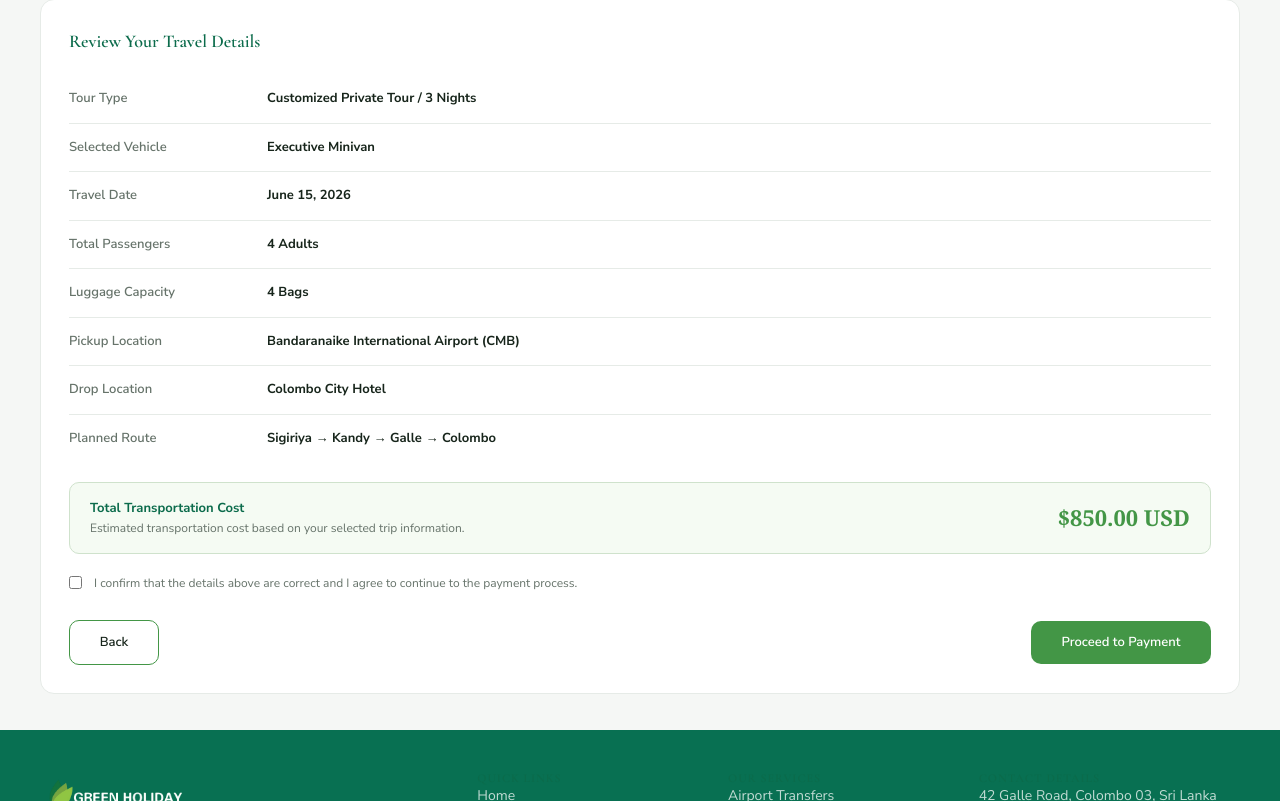
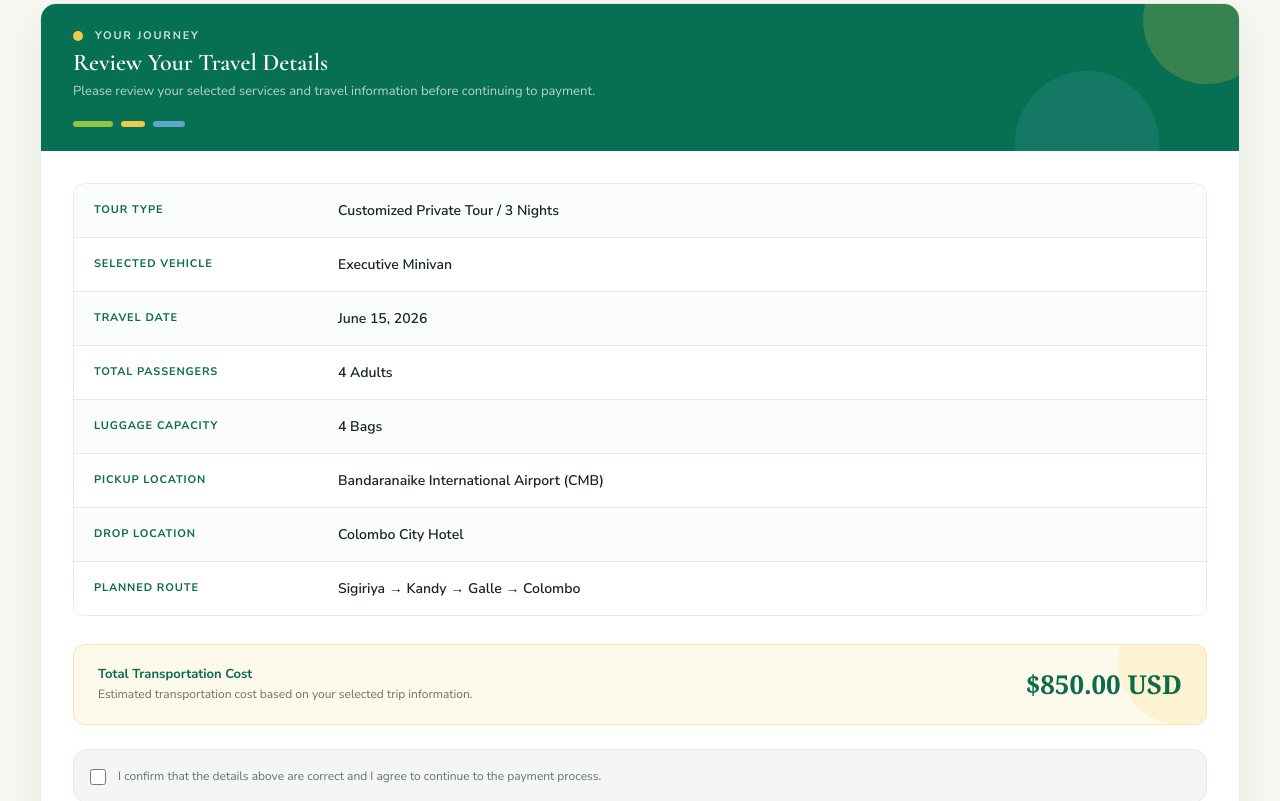
Before and after one commit to HansiHimasara/green-holiday-centre, a Next.js app: page /customer/booking/summary in a window 1280 px wide. Shown: the part 299-1100 px from the top of the page. Built offline with nearby package versions, Linux system fonts and the light colour scheme.

Commit message:
refactor: refine customer details and booking summary layouts

```diff
--- a/app/customer/booking/customer-details/page.tsx
+++ b/app/customer/booking/customer-details/page.tsx
@@ -5,6 +5,7 @@ import ServiceTabs from "@/components/bookings/ServiceTabs";
 import Input from "@/components/ui/Input";
 import Textarea from "@/components/ui/Textarea";
 import Button from "@/components/ui/Button";
+import DecorativePattern from "@/components/ui/DecorativePattern";
 
 export default function CustomerDetailsPage() {
   return (
@@ -12,11 +13,15 @@ export default function CustomerDetailsPage() {
       {/* ==========================================
           TOP WHITE AREA
       ========================================== */}
-      <section className="bg-white">
+      <section className="relative overflow-hidden bg-white">
+
+        <div className="relative z-10">
+          {/* Service Tabs */}
           <div className="mx-auto w-full max-w-[1280px] px-6 pt-7 md:px-10">
             <ServiceTabs active="airport-transfer" />
           </div>
 
+          {/* Step Header */}
           <div className="mt-10 border-b border-[var(--border-light)]">
             <div className="mx-auto w-full max-w-[1280px] px-6 pb-6 md:px-10">
               <BookingStepHeader
@@ -26,41 +31,50 @@ export default function CustomerDetailsPage() {
               />
             </div>
           </div>
+        </div>
       </section>
 
       {/* ==========================================
           FORM AREA
       ========================================== */}
-      <section className="bg-[#F5F7F5] py-9">
-        <div className="mx-auto w-full max-w-[1280px] px-6 md:px-10">
+      <section className="relative overflow-hidden bg-[#F5F7F5] py-10">
+        <DecorativePattern position="bottom-right" />
+
+        <div className="relative z-10 mx-auto w-full max-w-[1280px] px-6 md:px-10">
           <div className="space-y-8">
+            {/* Full Name */}
             <Input
               label="Full Name"
               placeholder="Enter your full name"
             />
 
+            {/* Email */}
             <Input
               label="Email Address"
               type="email"
               placeholder="Enter your email address"
             />
 
+            {/* WhatsApp */}
             <Input
               label="WhatsApp Contact Number"
               type="tel"
               placeholder="+94 77 123 4567"
             />
 
+            {/* Passport */}
             <Input
               label="Passport Number"
               placeholder="Enter passport number"
             />
 
+            {/* Special Requests */}
             <Textarea
               label="Special Requests / Notes About Your Requirements"
               placeholder="Specify any special requests, medical requirements, child seat requirements, or anything else..."
             />
 
+            {/* Navigation */}
             <div className="flex items-center justify-between pt-1">
               <Button
                 href="/customer/booking/airport-transfer"
--- a/app/customer/booking/summary/page.tsx
+++ b/app/customer/booking/summary/page.tsx
@@ -3,39 +3,48 @@ import BookingStepHeader from "@/components/bookings/BookingStepHeader";
 import ServiceTabs from "@/components/bookings/ServiceTabs";
 
 import Button from "@/components/ui/Button";
+import DecorativePattern from "@/components/ui/DecorativePattern";
 
 const summaryItems = [
   {
     label: "Tour Type",
     value: "Customized Private Tour / 3 Nights",
+    color: "green",
   },
   {
     label: "Selected Vehicle",
     value: "Executive Minivan",
+    color: "yellow",
   },
   {
     label: "Travel Date",
     value: "June 15, 2026",
+    color: "green",
   },
   {
     label: "Total Passengers",
     value: "4 Adults",
+    color: "yellow",
   },
   {
     label: "Luggage Capacity",
     value: "4 Bags",
+    color: "green",
   },
   {
     label: "Pickup Location",
     value: "Bandaranaike International Airport (CMB)",
+    color: "blue",
   },
   {
     label: "Drop Location",
     value: "Colombo City Hotel",
+    color: "blue",
   },
   {
     label: "Planned Route",
     value: "Sigiriya → Kandy → Galle → Colombo",
+    color: "blue",
   },
 ];
 
@@ -45,11 +54,15 @@ export default function BookingSummaryPage() {
       {/* ==========================================
           TOP WHITE AREA
       ========================================== */}
-      <section className="bg-white">
+      <section className="relative overflow-hidden bg-white">
+
+        <div className="relative z-10">
+          {/* Service Tabs */}
           <div className="mx-auto w-full max-w-[1280px] px-6 pt-7 md:px-10">
             <ServiceTabs active="airport-transfer" />
           </div>
 
+          {/* Step Header */}
           <div className="mt-10 border-b border-[var(--border-light)]">
             <div className="mx-auto w-full max-w-[1280px] px-6 pb-6 md:px-10">
               <BookingStepHeader
@@ -59,61 +72,171 @@ export default function BookingSummaryPage() {
               />
             </div>
           </div>
+        </div>
       </section>
 
       {/* ==========================================
           SUMMARY AREA
       ========================================== */}
-      <section className="bg-[#F5F7F5] py-9">
-        <div className="mx-auto w-full max-w-[1280px] px-6 md:px-10">
-          <div className="rounded-lg border border-[var(--border-light)] bg-white p-6 md:p-7">
-            <h2 className="text-[18px] font-bold text-[var(--green-dark)]">
+      <section className="relative overflow-hidden bg-[#F8F7F1] py-10">
+
+        <div className="relative z-10 mx-auto w-full max-w-[1280px] px-6 md:px-10">
+          {/* ==========================================
+              MAIN SUMMARY CARD
+          ========================================== */}
+          <div className="overflow-hidden rounded-2xl border border-[var(--border-light)] bg-white shadow-[0_15px_45px_rgba(7,91,69,0.08)]">
+            {/* ==========================================
+                COLOUR HEADER
+            ========================================== */}
+            <div className="relative overflow-hidden bg-[var(--green-deep)] px-6 py-6 md:px-8">
+              {/* Decorative circles */}
+              <div className="absolute -right-8 -top-12 h-32 w-32 rounded-full bg-[var(--yellow-golden)]/20" />
+
+              <div className="absolute -bottom-16 right-20 h-36 w-36 rounded-full bg-[var(--sky-blue)]/15" />
+
+              <div className="relative z-10">
+                <div className="flex items-center gap-3">
+                  <span className="h-2.5 w-2.5 rounded-full bg-[var(--yellow-golden)]" />
+
+                  <p className="text-[11px] font-bold uppercase tracking-[0.16em] text-white/80">
+                    Your Journey
+                  </p>
+                </div>
+
+                <h2 className="mt-2 font-serif text-[24px] font-semibold !text-white">
                   Review Your Travel Details
                 </h2>
 
-            {/* Summary Rows */}
-            <div className="mt-5 divide-y divide-[var(--border-light)]">
-              {summaryItems.map((item) => (
+                <p className="mt-1 max-w-[600px] text-[13px] leading-5 text-white/70">
+                  Please review your selected services and travel information
+                  before continuing to payment.
+                </p>
+              </div>
+
+              {/* Three colour indicators */}
+              <div className="relative z-10 mt-5 flex items-center gap-2">
+                <span className="h-1.5 w-10 rounded-full bg-[var(--green-light)]" />
+                <span className="h-1.5 w-6 rounded-full bg-[var(--yellow-golden)]" />
+                <span className="h-1.5 w-8 rounded-full bg-[var(--sky-blue)]" />
+              </div>
+            </div>
+
+            {/* ==========================================
+                SUMMARY DETAILS
+            ========================================== */}
+            <div className="p-6 md:p-8">
+              <div className="overflow-hidden rounded-xl border border-[var(--green-primary)]/15">
+                {summaryItems.map((item, index) => (
                   <div
                     key={item.label}
-                  className="grid gap-2 py-3.5 text-[13px] sm:grid-cols-[190px_1fr]"
+                    className={`
+                      flex
+                      flex-col
+                      gap-1
+                      px-5
+                      py-4
+                      sm:grid
+                      sm:grid-cols-[220px_1fr]
+                      sm:items-center
+                      sm:gap-6
+                      ${
+                        index !== summaryItems.length - 1
+                          ? "border-b border-[var(--border-light)]"
+                          : ""
+                      }
+                      ${
+                        index % 2 === 0
+                          ? "bg-[var(--green-primary)]/[0.025]"
+                          : "bg-white"
+                      }
+                    `}
                   >
-                  <span className="font-semibold text-[var(--text-secondary)]">
+                    <span className="text-[11px] font-bold uppercase tracking-[0.08em] text-[var(--green-dark)]">
                       {item.label}
                     </span>
 
-                  <span className="font-bold text-[var(--text-primary)]">
+                    <span className="text-[14px] font-semibold text-[var(--text-primary)]">
                       {item.value}
                     </span>
                   </div>
                 ))}
               </div>
 
-            {/* Total */}
-            <div className="mt-5 rounded-md border border-[#CFE2CC] bg-[#F5FBF3] px-5 py-4">
-              <div className="flex flex-col justify-between gap-4 sm:flex-row sm:items-center">
+              {/* ==========================================
+                  TOTAL PRICE
+              ========================================== */}
+              <div
+                className="
+                  relative
+                  mt-7
+                  overflow-hidden
+                  rounded-xl
+                  border
+                  border-[var(--yellow-golden)]/40
+                  bg-[var(--yellow-warm)]/[0.13]
+                  px-5
+                  py-5
+                  md:px-6
+                "
+              >
+                {/* Subtle Decorative Circle */}
+                <div
+                  className="
+                    pointer-events-none
+                    absolute
+                    -right-10
+                    -top-12
+                    h-32
+                    w-32
+                    rounded-full
+                    bg-[var(--yellow-golden)]/15
+                  "
+                />
+
+                <div className="relative z-10 flex flex-col justify-between gap-4 sm:flex-row sm:items-center">
                   <div>
                     <p className="text-[13px] font-bold text-[var(--green-dark)]">
                       Total Transportation Cost
                     </p>
 
-                  <p className="mt-1 text-[12px] text-[var(--text-secondary)]">
-                    Estimated transportation cost based on your selected trip
-                    information.
+                    <p className="mt-1 max-w-[500px] text-[12px] leading-5 text-[var(--text-secondary)]">
+                      Estimated transportation cost based on your selected
+                      trip information.
                     </p>
                   </div>
 
-                <span className="font-serif text-[22px] font-bold text-[var(--green-primary)]">
+                  <span className="whitespace-nowrap font-serif text-[26px] font-bold text-[var(--green-dark)]">
                     $850.00 USD
                   </span>
                 </div>
               </div>
 
-            {/* Confirmation */}
-            <label className="mt-5 flex cursor-pointer items-start gap-3 text-[12px] text-[var(--text-secondary)]">
+              {/* ==========================================
+                  CONFIRMATION
+              ========================================== */}
+              <label
+                className="
+                  mt-6
+                  flex
+                  cursor-pointer
+                  items-start
+                  gap-3
+                  rounded-lg
+                  border
+                  border-[var(--border-light)]
+                  bg-[var(--surface-soft)]
+                  px-4
+                  py-4
+                  text-[12px]
+                  leading-5
+                  text-[var(--text-secondary)]
+                  transition-colors
+                  hover:bg-[var(--green-primary)]/[0.03]
+                "
+              >
                 <input
                   type="checkbox"
-                className="mt-[2px] accent-[var(--green-primary)]"
+                  className="mt-[3px] h-4 w-4 shrink-0 accent-[var(--green-primary)]"
                 />
 
                 <span>
@@ -122,7 +245,9 @@ export default function BookingSummaryPage() {
                 </span>
               </label>
 
-            {/* Buttons */}
+              {/* ==========================================
+                  BUTTONS
+              ========================================== */}
               <div className="mt-7 flex items-center justify-between">
                 <Button
                   href="/customer/booking/customer-details"
@@ -141,6 +266,7 @@ export default function BookingSummaryPage() {
               </div>
             </div>
           </div>
+        </div>
       </section>
     </BookingPageShell>
   );
```
Lines whose indentation alone changed are shown as unchanged.
